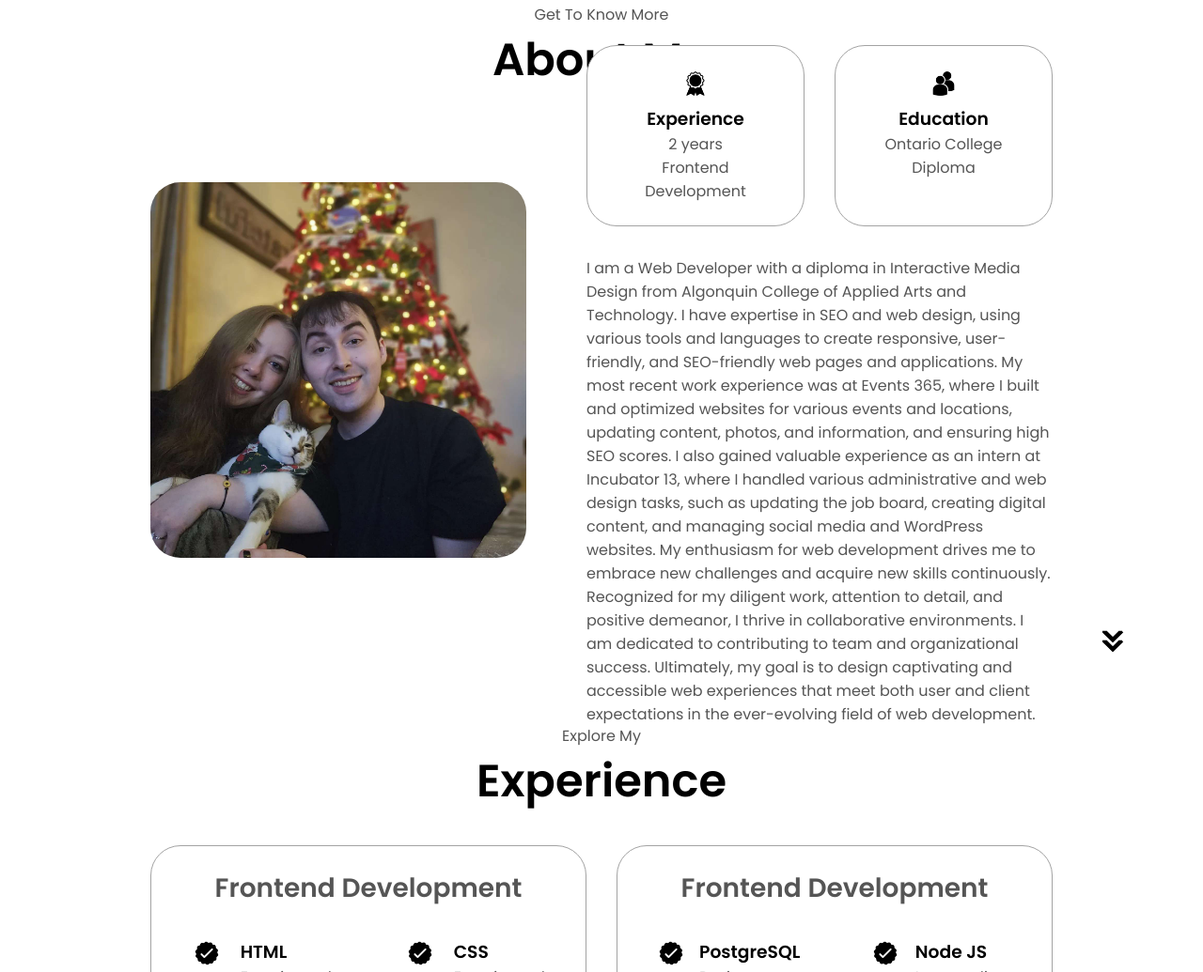
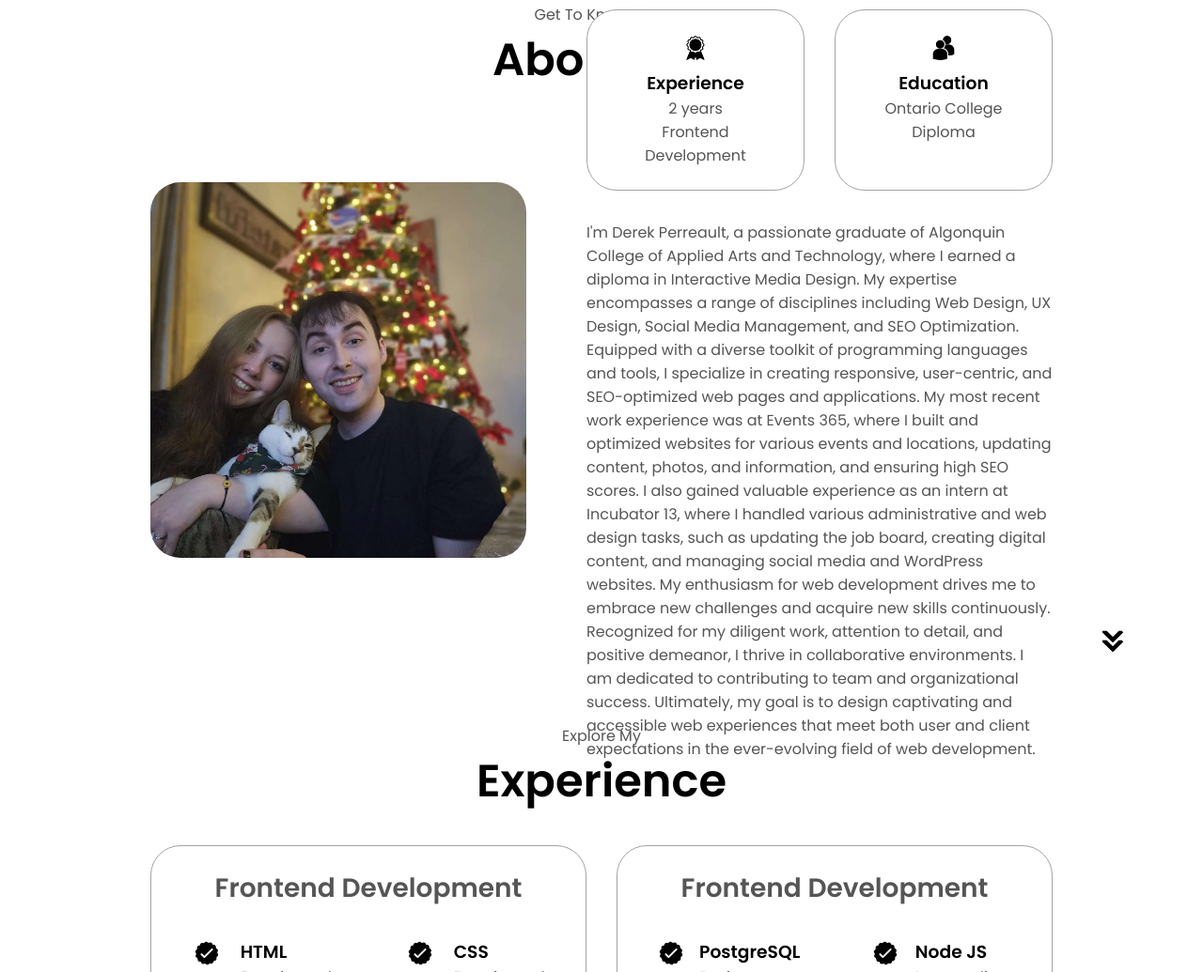
Before and after one commit to perr0493/Derek-Site, a plain HTML site: page index.html in a window 1280 px wide. Shown: the part 925-1960 px from the top of the page at 94% size. Drawn offline with Linux system fonts and the light colour scheme.

Commit message:
more touch ups

```diff
--- a/index.html
+++ b/index.html
@@ -108,9 +108,11 @@
           </div>
           <div class="text-container">
             <p>
-              I am a Web Developer with a diploma in Interactive Media Design from Algonquin College of Applied Arts
-              and Technology. I have expertise in SEO and web design, using various tools and languages to create
-              responsive, user-friendly, and SEO-friendly web pages and applications.
+              I'm Derek Perreault, a passionate graduate of Algonquin College of Applied Arts and
+              Technology, where I earned a diploma in Interactive Media Design. My expertise encompasses
+              a range of disciplines including Web Design, UX Design, Social Media Management, and SEO
+              Optimization. Equipped with a diverse toolkit of programming languages and tools, I specialize
+              in creating responsive, user-centric, and SEO-optimized web pages and applications.
               My most recent work experience was at Events 365, where I built and optimized websites for various
               events and locations, updating content, photos, and information, and ensuring high SEO scores. I also
               gained valuable experience as an intern at Incubator 13, where I handled various administrative and web
```
